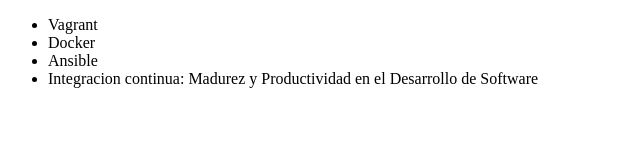
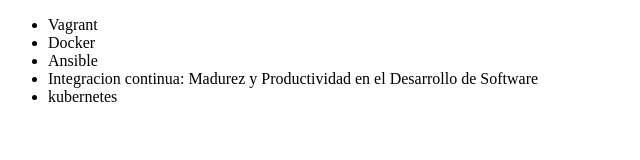
Before and after one commit to bereley27/prueba-git, a plain HTML site: page index.html in a window 1280 px wide. Shown: the full height of the page, 0-640 px from the left. Drawn offline with Linux system fonts and the light colour scheme.

Commit message:
agregando cursd ekubernete

```diff
--- a/index.html
+++ b/index.html
@@ -2,7 +2,7 @@
 <html lang = "en">
 <head>
      <meta charset = "UTF-8">
-     <title> Cursos de Alura </title>
+     <title> CursosvAlura </title>
 </head>
 <body>
      <ul>
@@ -10,6 +10,7 @@
          <li> Docker </li>
          <li> Ansible </li>
          <li> Integracion continua: Madurez y Productividad en el Desarrollo de Software </li>
+         <li>kubernetes</li>
      </ul>
 </body>
 </html>
```
